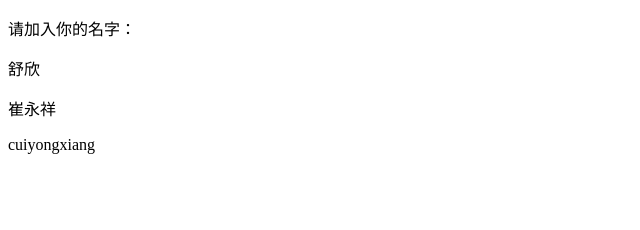
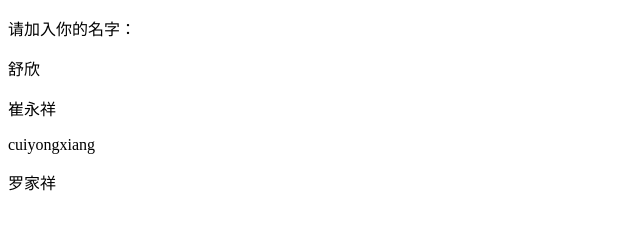
Before and after one commit to blaesus/fe-practicum-new, a plain HTML site: page index.html in a window 1280 px wide. Shown: the full height of the page, 0-640 px from the left. Drawn offline with Linux system fonts and the light colour scheme.

Commit message:
Add line

```diff
--- a/index.html
+++ b/index.html
@@ -9,5 +9,6 @@
         <p>舒欣</p>
         <p>崔永祥</p>
         <p>cuiyongxiang</p>
+        <p>罗家祥</p>
     </body>
 </html>
```
